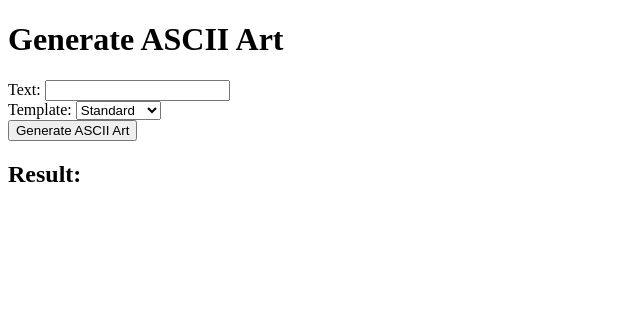
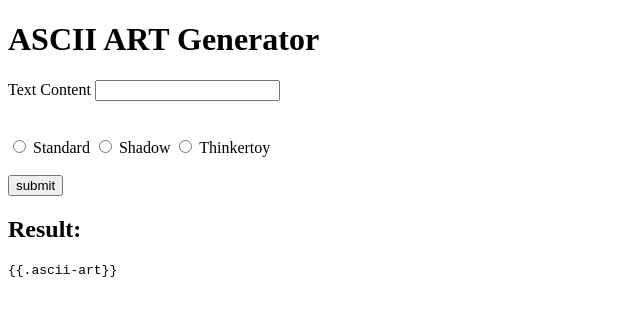
Before and after one commit to ejmilli/ascii-art-web, a plain HTML site: page templates/index.html in a window 1280 px wide. Shown: the whole page, without its empty margins (0-640 px from the left). Drawn offline with Linux system fonts and the light colour scheme.

Commit message:
just madde a few changes

```diff
--- a/templates/index.html
+++ b/templates/index.html
@@ -1,49 +1,42 @@
 <!DOCTYPE html>
 <html lang="en">
   <head>
-    <meta charset="UTF-8">
-    <meta name="viewport" content="width=device-width, initial-scale=1.0">
-    <title>ASCII Art Generator</title>
+    <meta charset="UTF-8" />
+    <meta name="viewport" content="width=device-width, initial-scale=1.0" />
+    <title>Ascii Art Generator</title>
   </head>
   <body>
-    <h1>Generate ASCII Art</h1>
-    <form id="asciiForm">
-        <label for="text">Text:</label>
-        <input type="text" id="text" name="text" required>
-        <br>
-        <label for="template">Template:</label>
-        <select id="template" name="template" required>
-            <option value="standard">Standard</option>
-            <option value="shadow">Shadow</option>
-            <option value="thinkertoy">Thinkertoy</option>
-        </select>
-        <br>
-        <button type="submit">Generate ASCII Art</button>
-    </form>
+    <h1>ASCII ART Generator</h1>
+    <form action="/ascii-art/" method="POST">
+      <label for="text">Text Content</label>
+      <input type="text" id="text" name="text" required />
+      <br /><br />
+      <label for="Choose a Template"></label>
+      <br />
+      <input
+        type="radio"
+        name="template"
+        id="standard"
+        value="standard"
+        required
+      />
+      <label for="standard">Standard</label>
+      <input type="radio" name="template" id="shadow" value="shadow" required />
+      <label for="shadow">Shadow</label>
+      <input
+        type="radio"
+        name="template"
+        id="thinkertoy"
+        value="thinkertoy"
+        required
+      />
+      <label for="thinkertoy">Thinkertoy</label>
+      <br /><br />
+      <button type="submit">submit</button>
 
       <h2>Result:</h2>
-    <pre id="asciiArt"></pre>
 
-    <script>
-        document.getElementById("asciiForm").addEventListener("submit", function(event) {
-            event.preventDefault();
-
-            const text = document.getElementById("text").value;
-            const template = document.getElementById("template").value;
-
-            fetch("http://localhost:8080/api/message", {
-                method: "POST",
-                body: new URLSearchParams({ text: text, template: template }),
-                headers: {
-                    "Content-Type": "application/x-www-form-urlencoded"
-                }
-            })
-            .then(response => response.json())
-            .then(data => {
-                document.getElementById("asciiArt").textContent = data.message;
-            })
-            .catch(error => console.error("Error:", error));
-        });
-    </script>
+      <pre>{{.ascii-art}}</pre>
+    </form>
   </body>
 </html>
```
Also changed, not shown: 1 other file. Lines whose indentation alone changed are shown as unchanged.
